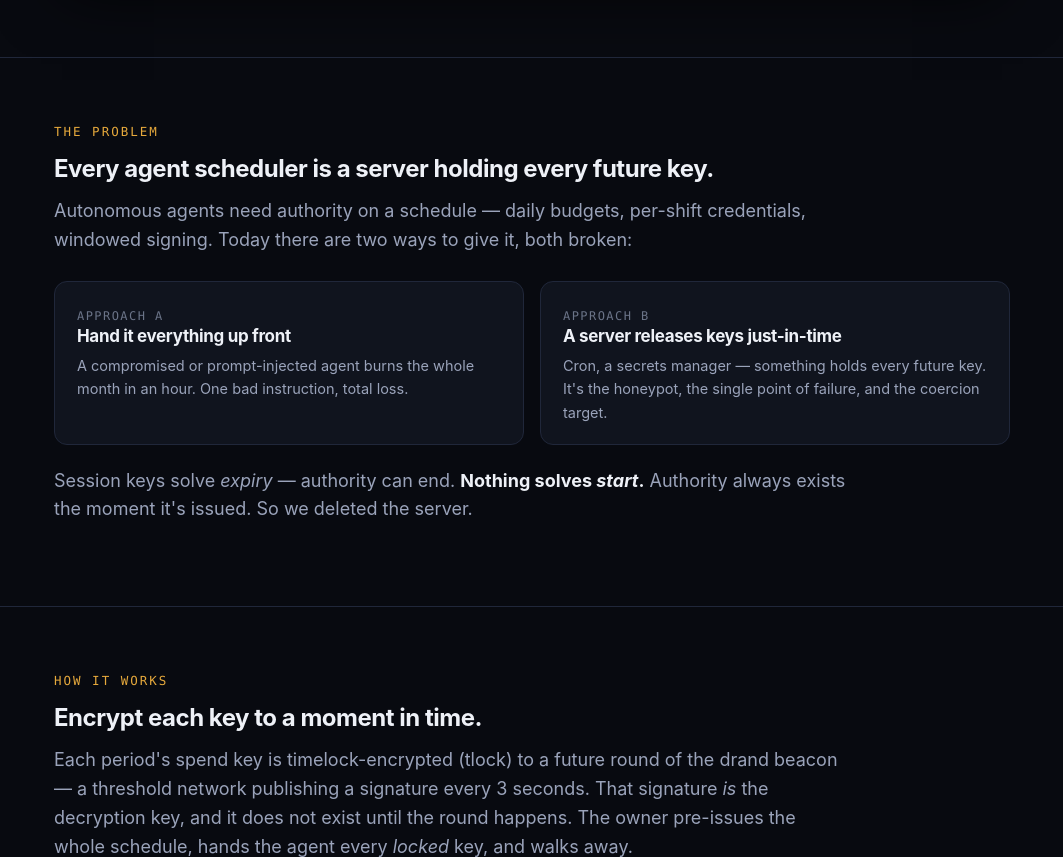
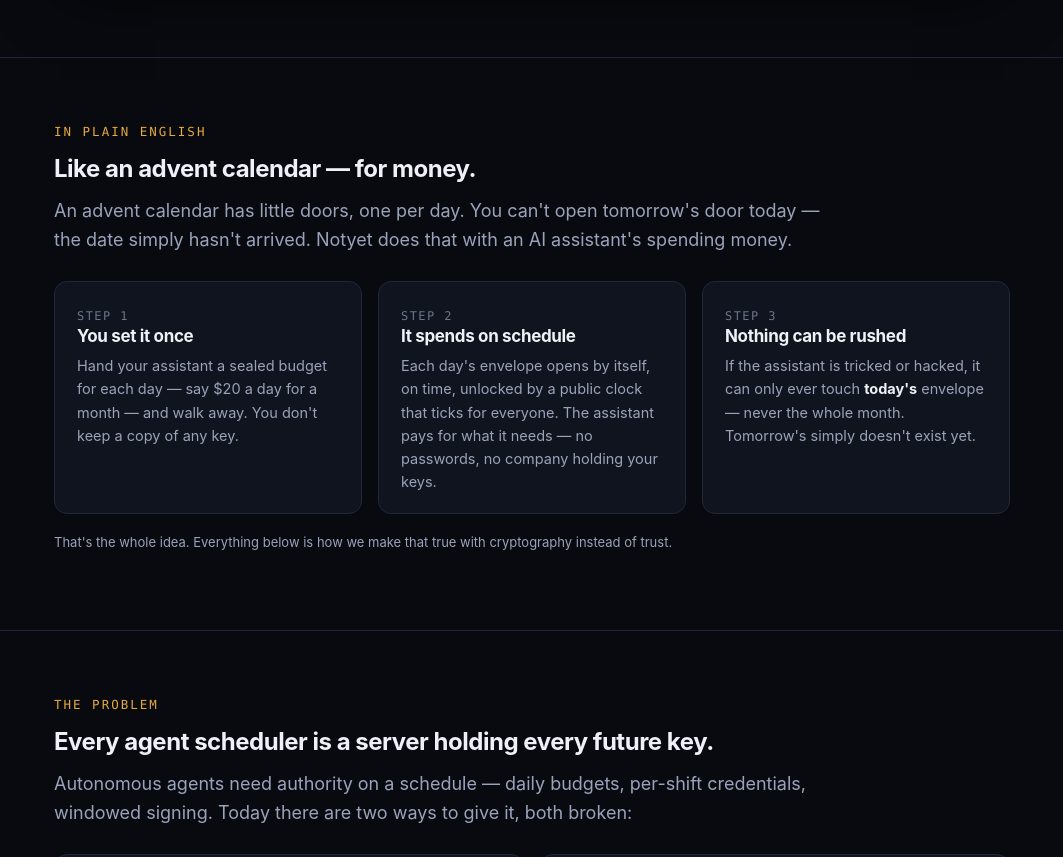
Before and after one commit to 0xkeccak/NotYet, a website: page web/public/index.html in a window 1280 px wide. Shown: the part 1019-1876 px from the top of the page, without its empty margins (108-1171 px from the left). Drawn offline with Linux system fonts and the light colour scheme; no server answers.

Commit message:
feat(sdk+ui): public SDK barrel + plain-English explainer
- sdk/index.ts: single import surface (32 exports) — 'import { resolveSchedule,
  payX402, decryptCiphertext } from "notyet"'. package.json main/exports map it.
  Runtime-verified: all 32 exports resolve and are callable.
- landing: add an 'In plain English' section (advent-calendar analogy, 3 simple
  steps) so non-technical visitors get it before any crypto jargon.

tsc clean.

```diff
--- a/tsconfig.json
+++ b/tsconfig.json
@@ -11,5 +11,5 @@
     "noEmit": true,
     "types": ["node"]
   },
-  "include": ["sdk", "issuer", "agent", "service", "scripts"]
+  "include": ["sdk", "issuer", "agent", "service", "scripts", "web"]
 }
--- a/web/public/index.html
+++ b/web/public/index.html
@@ -143,6 +143,20 @@
 <span class="c-green">✓ key unlocked · paying x402 service on Hedera · settled ✓</span></pre>
   </div>
 </header>
+
+<section id="plain">
+  <div class="wrap">
+    <p class="eyebrow">In plain English</p>
+    <h2>Like an advent calendar — for money.</h2>
+    <p class="lead" style="margin-top:14px">An advent calendar has little doors, one per day. You can't open tomorrow's door today — the date simply hasn't arrived. Notyet does that with an AI assistant's spending money.</p>
+    <div class="grid g3" style="margin-top:26px">
+      <div class="card"><span class="kicker">Step 1</span><h3>You set it once</h3><p>Hand your assistant a sealed budget for each day — say $20 a day for a month — and walk away. You don't keep a copy of any key.</p></div>
+      <div class="card"><span class="kicker">Step 2</span><h3>It spends on schedule</h3><p>Each day's envelope opens by itself, on time, unlocked by a public clock that ticks for everyone. The assistant pays for what it needs — no passwords, no company holding your keys.</p></div>
+      <div class="card"><span class="kicker">Step 3</span><h3>Nothing can be rushed</h3><p>If the assistant is tricked or hacked, it can only ever touch <b style="color:var(--txt)">today's</b> envelope — never the whole month. Tomorrow's simply doesn't exist yet.</p></div>
+    </div>
+    <p class="small" style="margin-top:18px">That's the whole idea. Everything below is how we make that true with cryptography instead of trust.</p>
+  </div>
+</section>
 
 <section id="problem">
   <div class="wrap">
```
Also changed, not shown: package.json (+7 -0 lines), sdk/index.ts (added, +43 -0 lines).
